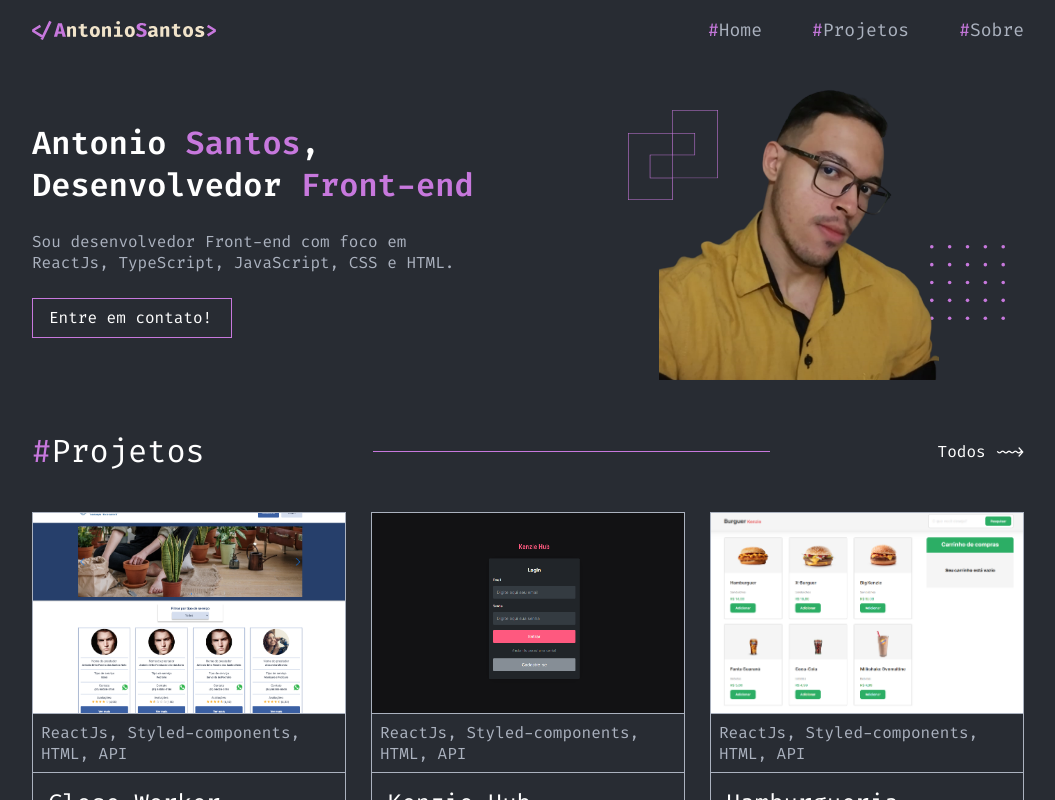
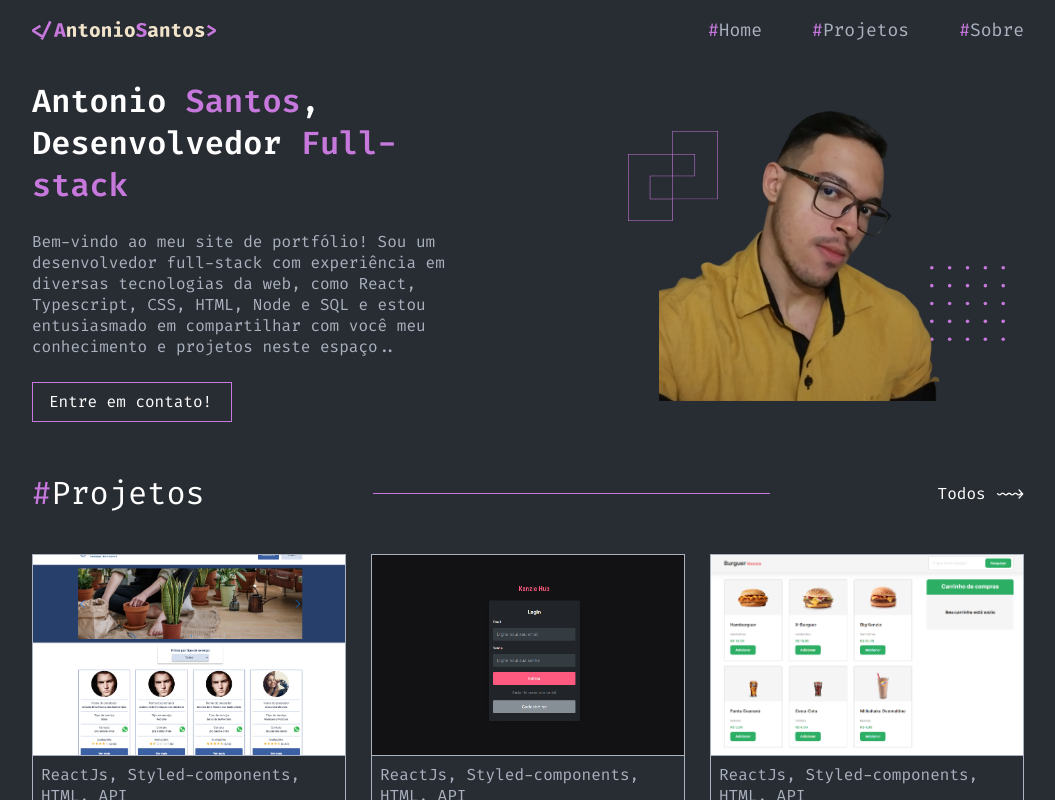
Before and after one commit to AntonioSantosBJPE/PortfolioAntonioSantos, a React (Vite) app: page / in a window 1280 px wide. Shown: the top 800 px of the page, without its empty margins (112-1167 px from the left). Built offline with nearby package versions, Linux system fonts and the light colour scheme.

Commit message:
fix: updating portfolio presentation text

```diff
--- a/src/pages/home/SectionInitialInfos/index.tsx
+++ b/src/pages/home/SectionInitialInfos/index.tsx
@@ -6,11 +6,13 @@ export const SectionInitialInfos = () => {
     <StyledInitialInfos>
       <div>
         <h1>
-          Antonio <span>Santos</span>, Desenvolvedor <span>Front-end</span>{" "}
+          Antonio <span>Santos</span>, Desenvolvedor <span>Full-stack</span>{" "}
         </h1>
         <h3>
-          Sou desenvolvedor Front-end com foco em ReactJs, TypeScript,
-          JavaScript, CSS e HTML.
+          Bem-vindo ao meu site de portfólio! Sou um desenvolvedor full-stack
+          com experiência em diversas tecnologias da web, como React,
+          Typescript, CSS, HTML, Node e SQL e estou entusiasmado em compartilhar
+          com você meu conhecimento e projetos neste espaço..
         </h3>
         <LinkNavigation
           name="Entre em contato!"
```
